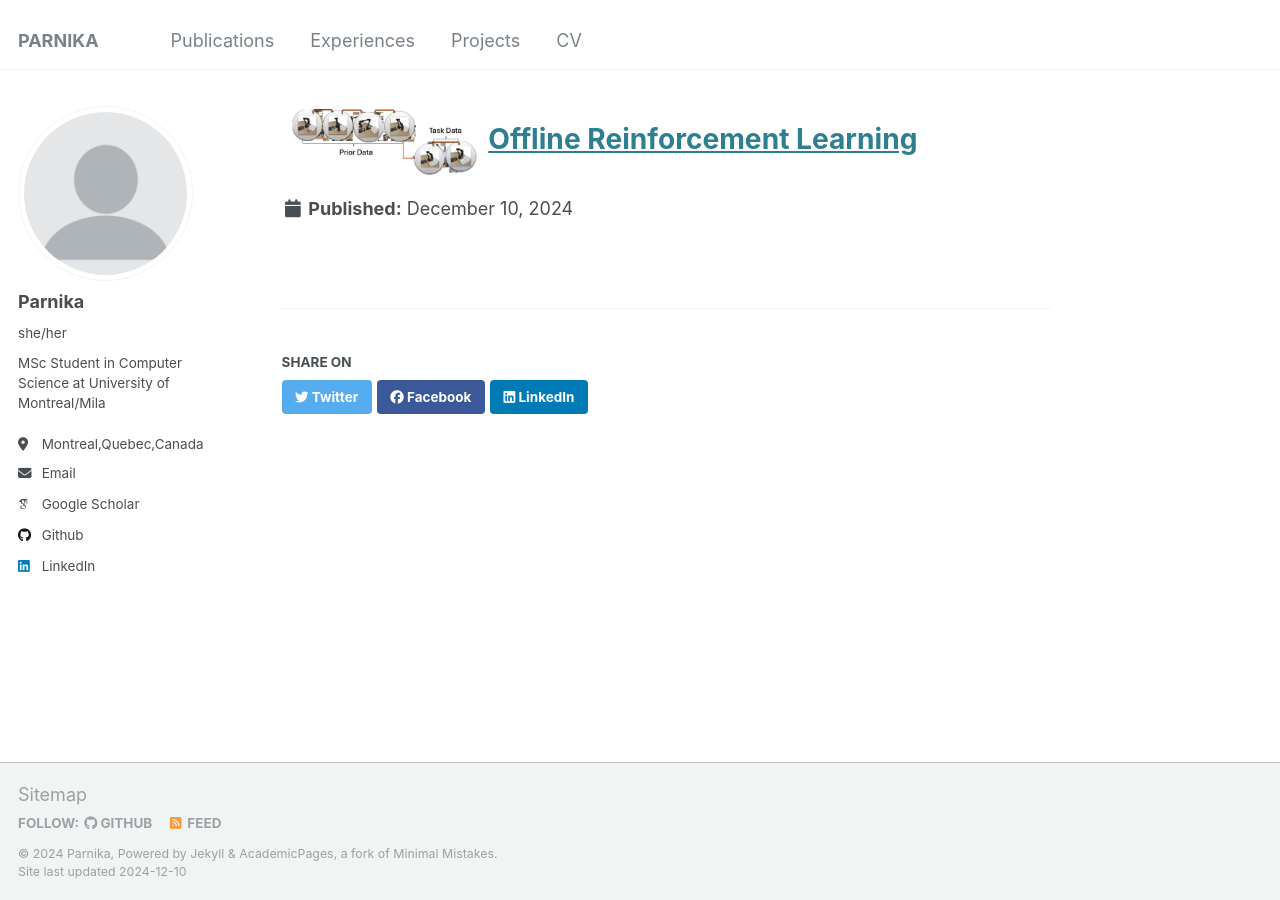
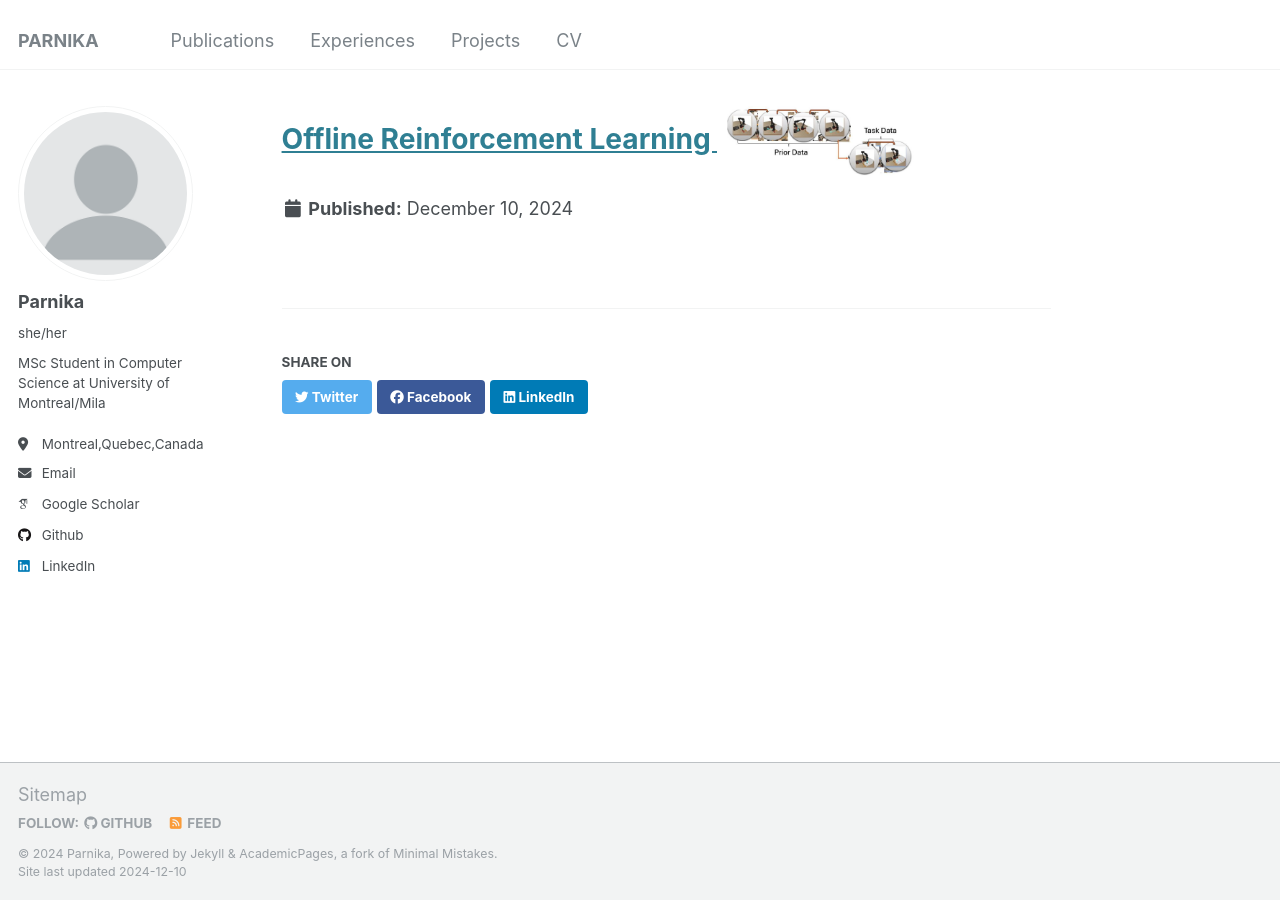
Before and after one commit to parnika31/parnika31.github.io, a Jekyll site: the page built from _portfolio/portfolio-1.md, in a window 1280 px wide. Built offline with Jekyll 4.4.1, drawn with Linux system fonts in a browser that asks for light colours; some web fonts are replaced.

Commit message:
Update portfolio-1.md

```diff
--- a/_portfolio/portfolio-1.md
+++ b/_portfolio/portfolio-1.md
@@ -1,5 +1,5 @@
 ---
-title: <p><img src='/images/COG.png' height="200" width="200"> <a href="https://github.com/parnika31/cog_extended/tree/main"> Offline Reinforcement Learning</a> </p>
+title: <p> <a href="https://github.com/parnika31/cog_extended/tree/main"> Offline Reinforcement Learning </a> <img src='/images/COG.png' height="200" width="200"></p>
 excerpt: "Implemented offline RL algorithm TD3+BC and compared the performance with CQL on pick and place experimental setup from [this](https://arxiv.org/pdf/2010.14500) paper. Additionally, compared the performance of CQL leveraging pretrained resnet vs CNN."
 collection: portfolio
 ---
```
